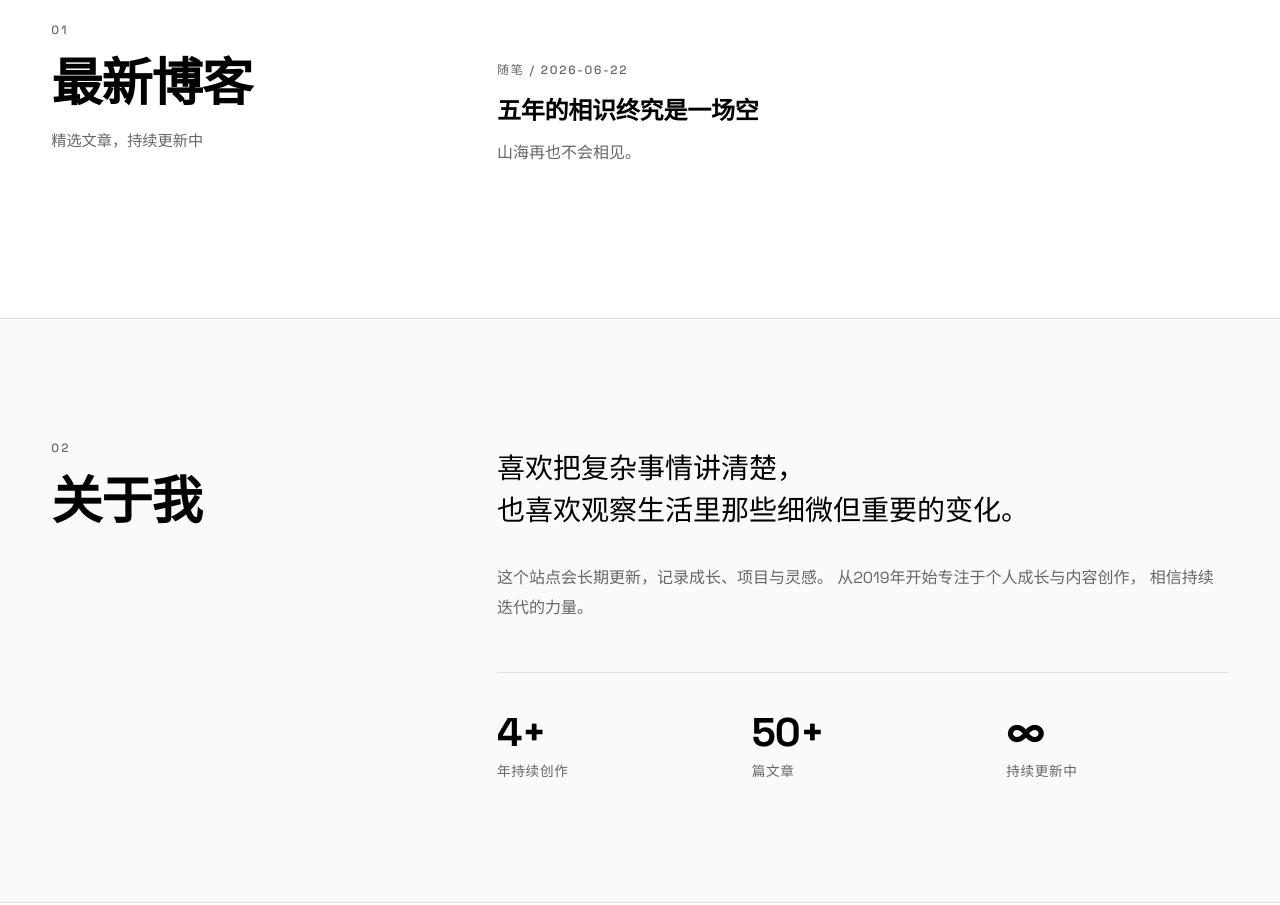
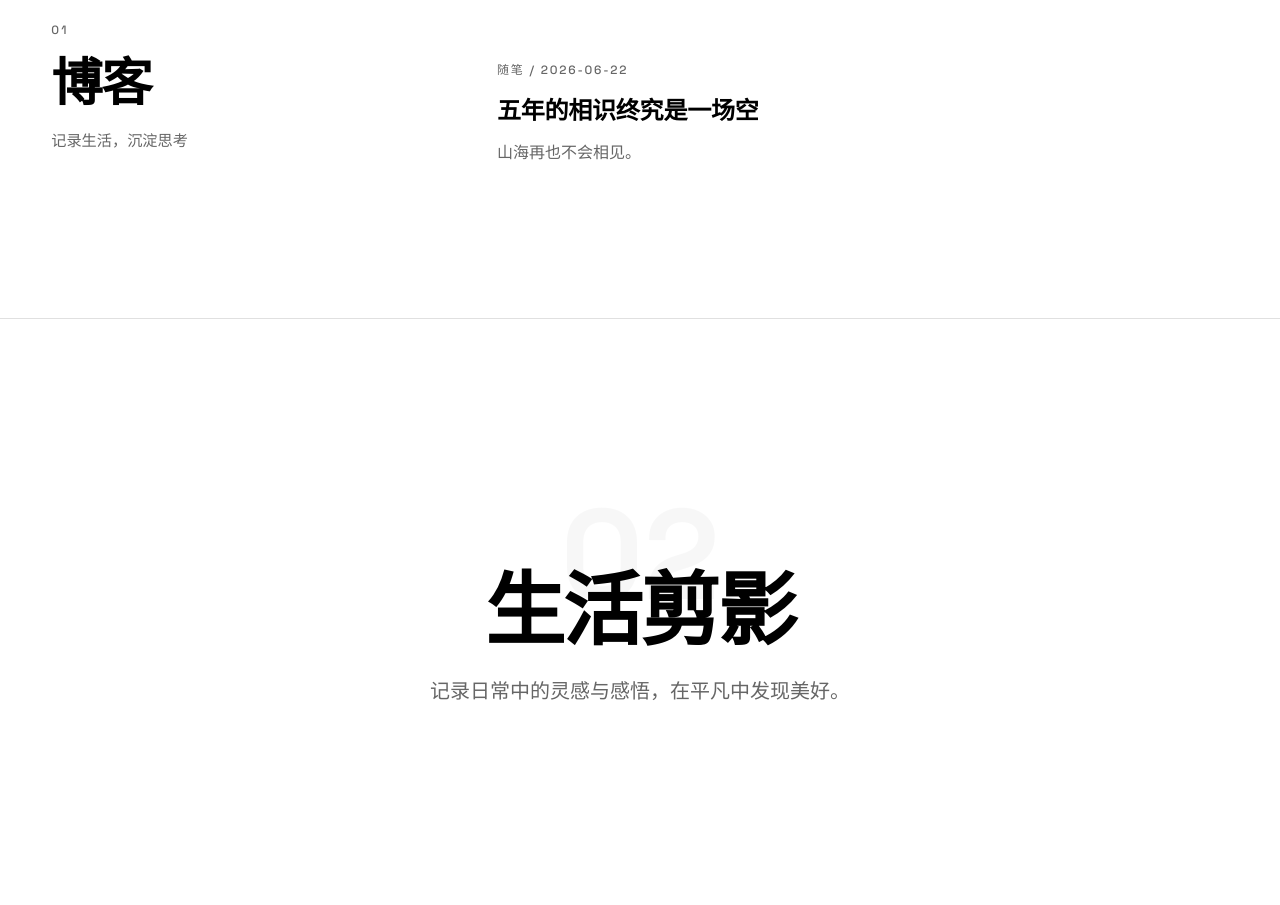
Before and after one commit to ElonMikeLi/my-website, a plain HTML site: page index.html in a window 1280 px wide. Shown: the part 900-1805 px from the top of the page. Drawn offline with Linux system fonts and the light colour scheme.

Commit message:
feat: 美化页面
Co-authored-by: traeagent <traeagent@users.noreply.github.com>

```diff
--- a/index.html
+++ b/index.html
@@ -24,9 +24,8 @@
         <a class="brand" href="#top">MIKE LI</a>
         <button class="menu-btn" id="menuBtn" aria-label="打开菜单">MENU</button>
         <nav id="nav" class="nav">
-          <a href="#about">关于</a>
+          <a href="#blog">博客</a>
           <a href="#life">生活</a>
-          <a href="#blog">博客</a>
           <a href="#contact">联系</a>
         </nav>
       </div>
@@ -52,8 +51,8 @@
         <div class="container split-container">
           <div class="split-left">
             <span class="section-number">01</span>
-            <h2>最新博客</h2>
-            <p class="split-subtitle">精选文章，持续更新中</p>
+            <h2>博客</h2>
+            <p class="split-subtitle">记录生活，沉淀思考</p>
           </div>
           <div class="split-right">
             <div class="posts-list" id="postList"></div>
@@ -61,44 +60,10 @@
         </div>
       </section>
 
-      <section id="about" class="section-split alt">
-        <div class="container split-container">
-          <div class="split-left">
-            <span class="section-number">02</span>
-            <h2>关于我</h2>
-          </div>
-          <div class="split-right">
-            <p class="lead">
-              喜欢把复杂事情讲清楚，<br>
-              也喜欢观察生活里那些细微但重要的变化。
-            </p>
-            <p class="detail">
-              这个站点会长期更新，记录成长、项目与灵感。
-              从2019年开始专注于个人成长与内容创作，
-              相信持续迭代的力量。
-            </p>
-            <div class="stats">
-              <div class="stat">
-                <span class="stat-number">4+</span>
-                <span class="stat-label">年持续创作</span>
-              </div>
-              <div class="stat">
-                <span class="stat-number">50+</span>
-                <span class="stat-label">篇文章</span>
-              </div>
-              <div class="stat">
-                <span class="stat-number">∞</span>
-                <span class="stat-label">持续更新中</span>
-              </div>
-            </div>
-          </div>
-        </div>
-      </section>
-
       <section id="life" class="section-showcase">
         <div class="showcase-item">
           <div class="showcase-content">
-            <span class="showcase-number">03</span>
+            <span class="showcase-number">02</span>
             <h2>生活剪影</h2>
             <p class="showcase-desc">记录日常中的灵感与感悟，在平凡中发现美好。</p>
           </div>
```
